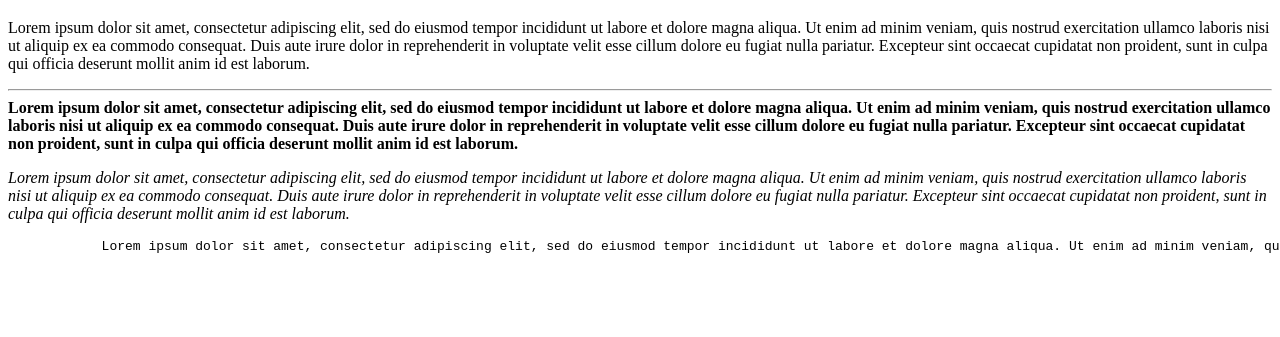
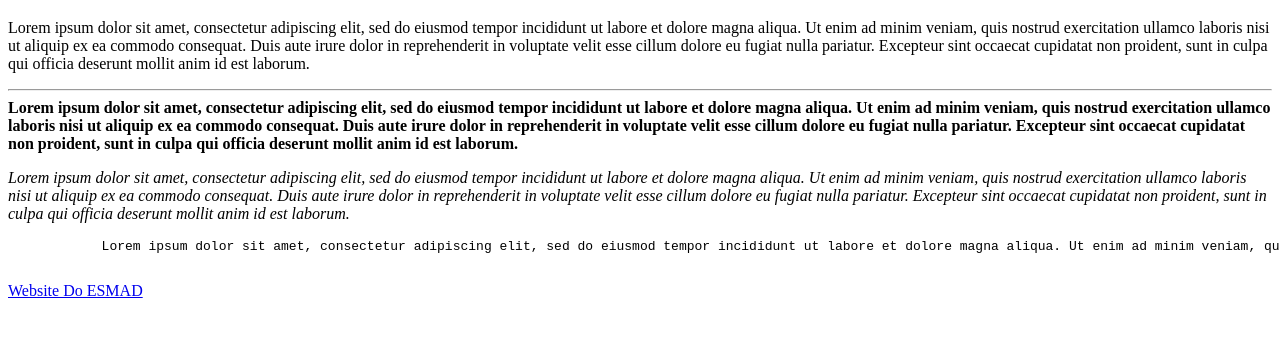
Before and after one commit to RuiCouto54/TAW-Exercises, a plain HTML site: page index.html in a window 1280 px wide. Shown: the part 61-398 px from the top of the page. Drawn offline with Linux system fonts and the light colour scheme.

Commit message:
commit 3

```diff
--- a/index.html
+++ b/index.html
@@ -40,6 +40,7 @@
     <pre>
             Lorem ipsum dolor sit amet, consectetur adipiscing elit, sed do eiusmod tempor incididunt ut labore et dolore magna aliqua. Ut enim ad minim veniam, quis nostrud exercitation ullamco laboris nisi ut aliquip ex ea commodo consequat. Duis aute irure dolor in reprehenderit in voluptate velit esse cillum dolore eu fugiat nulla pariatur. Excepteur sint occaecat cupidatat non proident, sunt in culpa qui officia deserunt mollit anim id est laborum.
     </pre>
+    <a href="https://www.esmad.ipp.pt/" target="blank">Website Do ESMAD</a>
 </body>
 
 </html>
```
